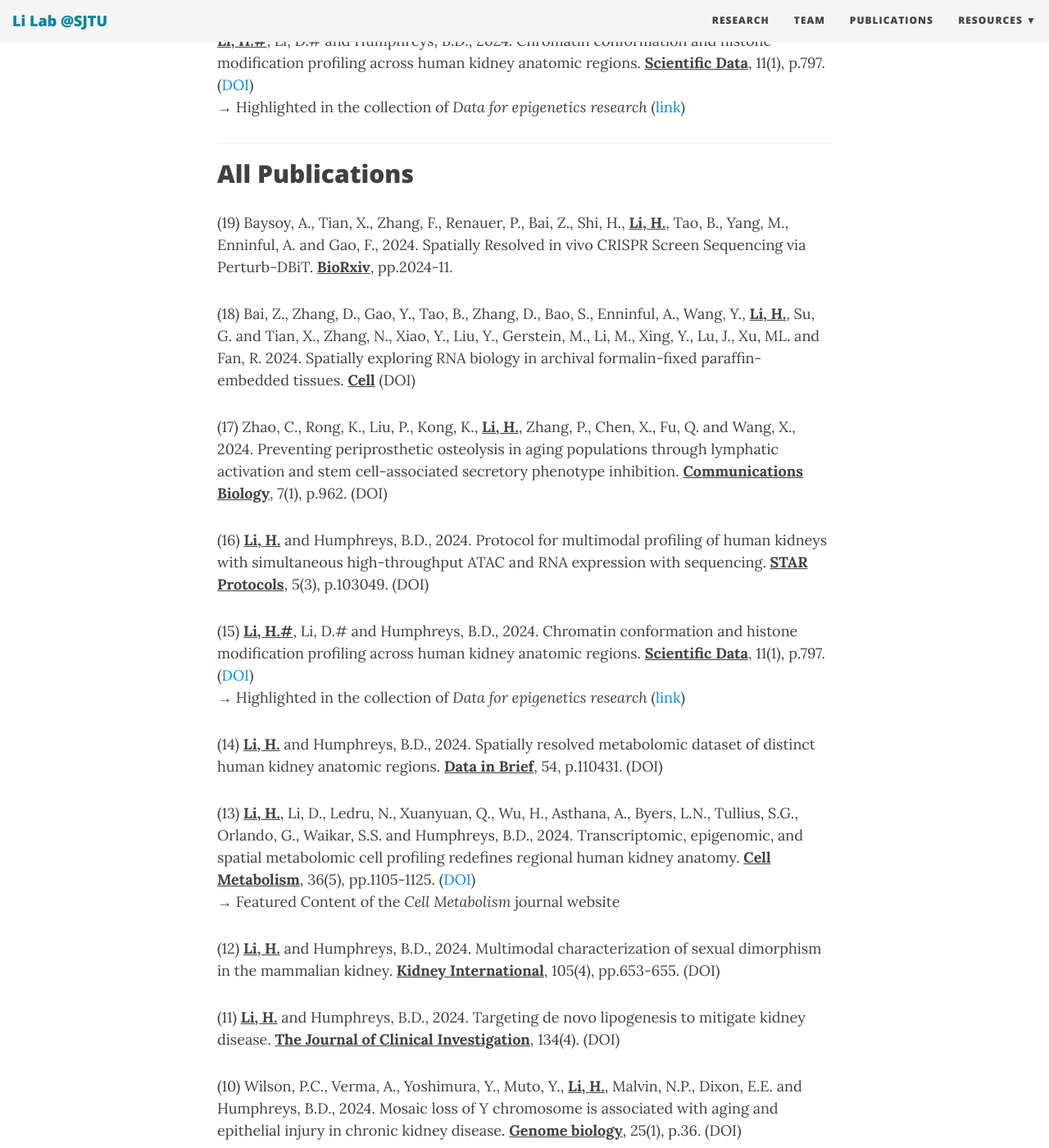
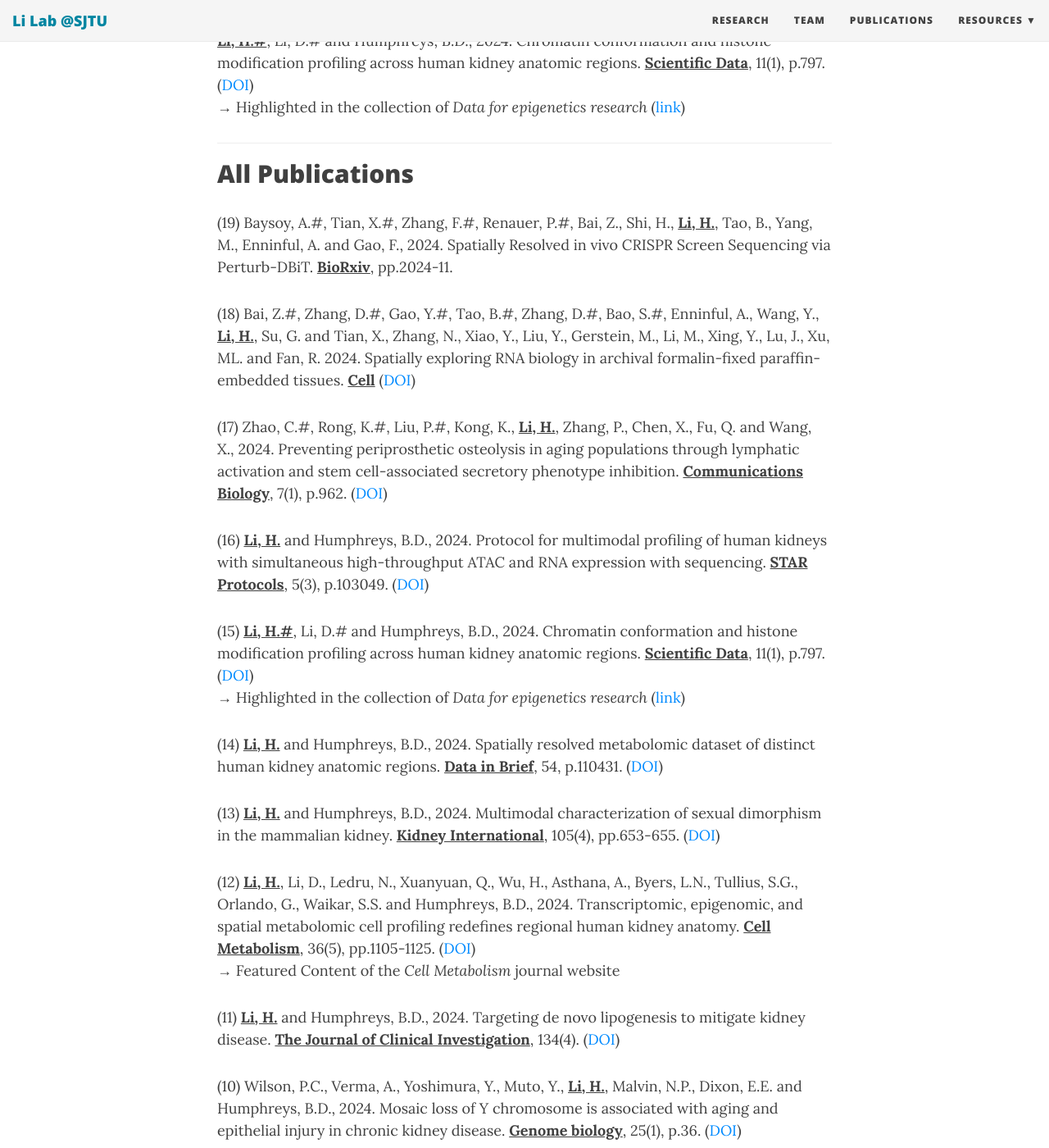
Before and after one commit to TheLiLab/thelilab.github.io, a Jekyll site: the page built from pubs.md, in a window 1280 px wide and 1400 px high, scrolled down 1073 px. Shown: the whole window at 82% size. Built offline with Jekyll 4.4.1, drawn with Linux system fonts in a browser that asks for light colours; nearby versions of some CDN libraries; some of the changed lines change nothing that is shown; some of the changed text lies outside the part shown.

Commit message:
Update pubs.md

```diff
--- a/pubs.md
+++ b/pubs.md
@@ -18,7 +18,6 @@
 <hr>
 ## Selected Publications
 
-
 <strong><u>Li, H.</u></strong>, Li, D., Ledru, N., Xuanyuan, Q., Wu, H., Asthana, A., Byers, L.N., Tullius, S.G., Orlando, G., Waikar, S.S. and Humphreys, B.D., 2024. Transcriptomic, epigenomic, and spatial metabolomic cell profiling redefines regional human kidney anatomy. <strong><u>Cell Metabolism</u></strong>, 36(5), pp.1105-1125. ([DOI](https://doi.org/10.1016/j.cmet.2024.02.015))<br>
 →	Featured Content of the <i>Cell Metabolism</i> journal website
 <br>
@@ -37,48 +36,49 @@
 <hr>
 ## All Publications
 
-(19) Baysoy, A., Tian, X., Zhang, F., Renauer, P., Bai, Z., Shi, H., <strong><u>Li, H.</u></strong>, Tao, B., Yang, M., Enninful, A. and Gao, F., 2024. Spatially Resolved in vivo CRISPR Screen Sequencing via Perturb-DBiT. <strong><u>BioRxiv</u></strong>, pp.2024-11.
+
+(19) Baysoy, A.#, Tian, X.#, Zhang, F.#, Renauer, P.#, Bai, Z., Shi, H., <strong><u>Li, H.</u></strong>, Tao, B., Yang, M., Enninful, A. and Gao, F., 2024. Spatially Resolved in vivo CRISPR Screen Sequencing via Perturb-DBiT. <strong><u>BioRxiv</u></strong>, pp.2024-11.
 <br>
 
-(18) Bai, Z., Zhang, D., Gao, Y., Tao, B., Zhang, D., Bao, S., Enninful, A., Wang, Y., <strong><u>Li, H.</u></strong>, Su, G. and Tian, X., Zhang, N., Xiao, Y., Liu, Y., Gerstein, M., Li, M., Xing, Y., Lu, J., Xu, ML. and Fan, R. 2024. Spatially exploring RNA biology in archival formalin-fixed paraffin-embedded tissues. <strong><u>Cell</u></strong> (DOI)
+(18) Bai, Z.#, Zhang, D.#, Gao, Y.#, Tao, B.#, Zhang, D.#, Bao, S.#, Enninful, A., Wang, Y., <strong><u>Li, H.</u></strong>, Su, G. and Tian, X., Zhang, N., Xiao, Y., Liu, Y., Gerstein, M., Li, M., Xing, Y., Lu, J., Xu, ML. and Fan, R. 2024. Spatially exploring RNA biology in archival formalin-fixed paraffin-embedded tissues. <strong><u>Cell</u></strong> ([DOI](https://doi.org/10.1016/j.cell.2024.09.001))
 <br>
 
-(17) Zhao, C., Rong, K., Liu, P., Kong, K., <strong><u>Li, H.</u></strong>, Zhang, P., Chen, X., Fu, Q. and Wang, X., 2024. Preventing periprosthetic osteolysis in aging populations through lymphatic activation and stem cell-associated secretory phenotype inhibition. <strong><u>Communications Biology</u></strong>, 7(1), p.962. (DOI)
+(17) Zhao, C.#, Rong, K.#, Liu, P.#, Kong, K., <strong><u>Li, H.</u></strong>, Zhang, P., Chen, X., Fu, Q. and Wang, X., 2024. Preventing periprosthetic osteolysis in aging populations through lymphatic activation and stem cell-associated secretory phenotype inhibition. <strong><u>Communications Biology</u></strong>, 7(1), p.962. ([DOI](https://doi.org/10.1038/s42003-024-06664-x))
 <br>
 
-(16) <strong><u>Li, H.</u></strong> and Humphreys, B.D., 2024. Protocol for multimodal profiling of human kidneys with simultaneous high-throughput ATAC and RNA expression with sequencing. <strong><u>STAR Protocols</u></strong>, 5(3), p.103049. (DOI)
+(16) <strong><u>Li, H.</u></strong> and Humphreys, B.D., 2024. Protocol for multimodal profiling of human kidneys with simultaneous high-throughput ATAC and RNA expression with sequencing. <strong><u>STAR Protocols</u></strong>, 5(3), p.103049. ([DOI](https://doi.org/10.1016/j.xpro.2024.103049))
 <br>
 
 (15) <strong><u>Li, H.#</u></strong>, Li, D.# and Humphreys, B.D., 2024. Chromatin conformation and histone modification profiling across human kidney anatomic regions. <strong><u>Scientific Data</u></strong>, 11(1), p.797. ([DOI](https://doi.org/10.1038/s41597-024-03648-8))<br>
 →	Highlighted in the collection of <i>Data for epigenetics research</i> ([link](https://www.nature.com/collections/fehdjjbjce))
 <br>
 
-(14) <strong><u>Li, H.</u></strong> and Humphreys, B.D., 2024. Spatially resolved metabolomic dataset of distinct human kidney anatomic regions. <strong><u>Data in Brief</u></strong>, 54, p.110431. (DOI)
+(14) <strong><u>Li, H.</u></strong> and Humphreys, B.D., 2024. Spatially resolved metabolomic dataset of distinct human kidney anatomic regions. <strong><u>Data in Brief</u></strong>, 54, p.110431. ([DOI](https://doi.org/10.1016/j.dib.2024.110431))
 <br>
 
-(13) <strong><u>Li, H.</u></strong>, Li, D., Ledru, N., Xuanyuan, Q., Wu, H., Asthana, A., Byers, L.N., Tullius, S.G., Orlando, G., Waikar, S.S. and Humphreys, B.D., 2024. Transcriptomic, epigenomic, and spatial metabolomic cell profiling redefines regional human kidney anatomy. <strong><u>Cell Metabolism</u></strong>, 36(5), pp.1105-1125. ([DOI](https://doi.org/10.1016/j.cmet.2024.02.015))
+(13) <strong><u>Li, H.</u></strong> and Humphreys, B.D., 2024. Multimodal characterization of sexual dimorphism in the mammalian kidney. <strong><u>Kidney International</u></strong>, 105(4), pp.653-655. ([DOI](https://doi.org/10.1016/j.kint.2023.11.017))
+<br>
+
+(12) <strong><u>Li, H.</u></strong>, Li, D., Ledru, N., Xuanyuan, Q., Wu, H., Asthana, A., Byers, L.N., Tullius, S.G., Orlando, G., Waikar, S.S. and Humphreys, B.D., 2024. Transcriptomic, epigenomic, and spatial metabolomic cell profiling redefines regional human kidney anatomy. <strong><u>Cell Metabolism</u></strong>, 36(5), pp.1105-1125. ([DOI](https://doi.org/10.1016/j.cmet.2024.02.015))
 <br>
 →	Featured Content of the <i>Cell Metabolism</i> journal website
 <br>
 
-(12) <strong><u>Li, H.</u></strong> and Humphreys, B.D., 2024. Multimodal characterization of sexual dimorphism in the mammalian kidney. <strong><u>Kidney International</u></strong>, 105(4), pp.653-655. (DOI)
+(11) <strong><u>Li, H.</u></strong> and Humphreys, B.D., 2024. Targeting de novo lipogenesis to mitigate kidney disease. <strong><u>The Journal of Clinical Investigation</u></strong>, 134(4). ([DOI](https://doi.org/10.1172/JCI178125))
 <br>
 
-(11) <strong><u>Li, H.</u></strong> and Humphreys, B.D., 2024. Targeting de novo lipogenesis to mitigate kidney disease. <strong><u>The Journal of Clinical Investigation</u></strong>, 134(4). (DOI)
+(10) Wilson, P.C., Verma, A., Yoshimura, Y., Muto, Y., <strong><u>Li, H.</u></strong>, Malvin, N.P., Dixon, E.E. and Humphreys, B.D., 2024. Mosaic loss of Y chromosome is associated with aging and epithelial injury in chronic kidney disease. <strong><u>Genome biology</u></strong>, 25(1), p.36. ([DOI](https://doi.org/10.1186/s13059-024-03173-2))
 <br>
 
-(10) Wilson, P.C., Verma, A., Yoshimura, Y., Muto, Y., <strong><u>Li, H.</u></strong>, Malvin, N.P., Dixon, E.E. and Humphreys, B.D., 2024. Mosaic loss of Y chromosome is associated with aging and epithelial injury in chronic kidney disease. <strong><u>Genome biology</u></strong>, 25(1), p.36. (DOI)
+(9) Wang, J.#, Ku, X.#, Ma, Q.#, <strong><u>Li, H.</u></strong>#, Huang, S.#, Mao, L., Yu, F., Jin, J. and Yan, W., 2024. Hsa_circ_0007099 and PIP4K2A coexpressed in diffuse large B-cell lymphoma with clinical significance. <strong><u>Genes & Diseases</u></strong>, 11(4), p.101056. ([DOI](https://doi.org/10.1016/j.gendis.2023.06.025))
 <br>
 
-(9) Wang, J.#, Ku, X.#, Ma, Q.#, <strong><u>Li, H.</u></strong>#, Huang, S.#, Mao, L., Yu, F., Jin, J. and Yan, W., 2024. Hsa_circ_0007099 and PIP4K2A coexpressed in diffuse large B-cell lymphoma with clinical significance. <strong><u>Genes & Diseases</u></strong>, 11(4), p.101056. (DOI)
+(8) Ku, X.#, Wang, J.#, <strong><u>Li, H.</u></strong>#, Meng, C., Yu, F., Yu, W., Li, Z., Zhou, Z., Zhang, C., Hua, Y. and Yan, W., 2023. Proteomic portrait of human lymphoma reveals protein molecular fingerprint of disease specific subtypes and progression. <strong><u>Phenomics</u></strong>, 3(2), pp.148-166. ([DOI](https://doi.org/10.1007/s43657-022-00075-w))
 <br>
 
-(8) Ku, X.#, Wang, J.#, <strong><u>Li, H.</u></strong>#, Meng, C., Yu, F., Yu, W., Li, Z., Zhou, Z., Zhang, C., Hua, Y. and Yan, W., 2023. Proteomic portrait of human lymphoma reveals protein molecular fingerprint of disease specific subtypes and progression. <strong><u>Phenomics</u></strong>, 3(2), pp.148-166. (DOI)
-<br>
+(7) Cheng, Z. et al. (special journal issue; author list alphabetically ordered) (2023). RNA-seq: questions and answers. <strong><u>STAR Protocols</u></strong>. ([link](https://star-protocols.cell.com/protocols/2648))<br>
 
-(7) Cheng, Z. et al. (special journal issue; author list alphabetically ordered) (2023). RNA-seq: questions and answers. <strong><u>STAR Protocols</u></strong>. (DOI)<br>
-
-(6) <strong><u>Li, H.</u></strong> and Humphreys, B.D., 2022. Mouse kidney nuclear isolation and library preparation for single-cell combinatorial indexing RNA sequencing. <strong><u>STAR Protocols</u></strong>, 3(4), p.101904. (DOI)
+(6) <strong><u>Li, H.</u></strong> and Humphreys, B.D., 2022. Mouse kidney nuclear isolation and library preparation for single-cell combinatorial indexing RNA sequencing. <strong><u>STAR Protocols</u></strong>, 3(4), p.101904. ([DOI](https://doi.org/10.1016/j.xpro.2022.101904))
 <br>
 
 (5) <strong><u>Li, H.</u></strong>, Dixon, E.E., Wu, H. and Humphreys, B.D., 2022. Comprehensive single-cell transcriptional profiling defines shared and unique epithelial injury responses during kidney fibrosis. <strong><u>Cell Metabolism</u></strong>, 34(12), pp.1977-1998. ([DOI](https://doi.org/10.1016/j.cmet.2022.09.026))<br>
@@ -87,15 +87,15 @@
 →	Research Highlights by <i>Kidney International</i> ([link](https://doi.org/10.1016/j.kint.2023.02.005))
 <br>
 
-(4) Muto, Y.#, <strong><u>Li, H.</u></strong># and Humphreys, B.D., 2022. Single Cell Transcriptomics. <strong><u>Innovations in Nephrology: Breakthrough Technologies in Kidney Disease Care</u></strong> (pp. 87-102). Cham: Springer International Publishing. (DOI)
-→	Chapter has been translated into German (DOI)
+(4) Muto, Y.#, <strong><u>Li, H.</u></strong># and Humphreys, B.D., 2022. Single Cell Transcriptomics. <strong><u>Innovations in Nephrology: Breakthrough Technologies in Kidney Disease Care</u></strong> (pp. 87-102). Cham: Springer International Publishing. ([DOI](https://doi.org/10.1007/978-3-031-11570-7_5))<br>
+→	Chapter has been translated into German ([DOI](https://doi.org/10.1007/978-3-031-65236-3_5))
 <br>
 
-(3) <strong><u>Li, H.</u></strong> and Humphreys, B.D., 2022. New functions for basophils identified in kidney fibrosis. <strong><u>Nature Immunology</u></strong>, 23(6), pp.824-825. (DOI)
+(3) <strong><u>Li, H.</u></strong> and Humphreys, B.D., 2022. New functions for basophils identified in kidney fibrosis. <strong><u>Nature Immunology</u></strong>, 23(6), pp.824-825. ([DOI](https://doi.org/10.1038/s41590-022-01221-2))
 <br>
 
-(2) <strong><u>Li, H.</u></strong> and Humphreys, B.D., 2021. Single cell technologies: Beyond microfluidics. <strong><u>Kidney360</u></strong>, 2(7), pp.1196-1204. (DOI)
+(2) <strong><u>Li, H.</u></strong> and Humphreys, B.D., 2021. Single cell technologies: Beyond microfluidics. <strong><u>Kidney360</u></strong>, 2(7), pp.1196-1204. ([DOI](https://doi.org/10.34067/KID.0001822021))
 <br>
 
-(1) <strong><u>Li, H.</u></strong> and Humphreys, B.D., 2020. Surveying the human single-cell landscape. <strong><u>Kidney International</u></strong>, 98(6), pp.1385-1387. (DOI)
-<br>Targeting
+(1) <strong><u>Li, H.</u></strong> and Humphreys, B.D., 2020. Surveying the human single-cell landscape. <strong><u>Kidney International</u></strong>, 98(6), pp.1385-1387. ([DOI](https://doi.org/10.1016/j.kint.2020.06.027))
+<br>
```
